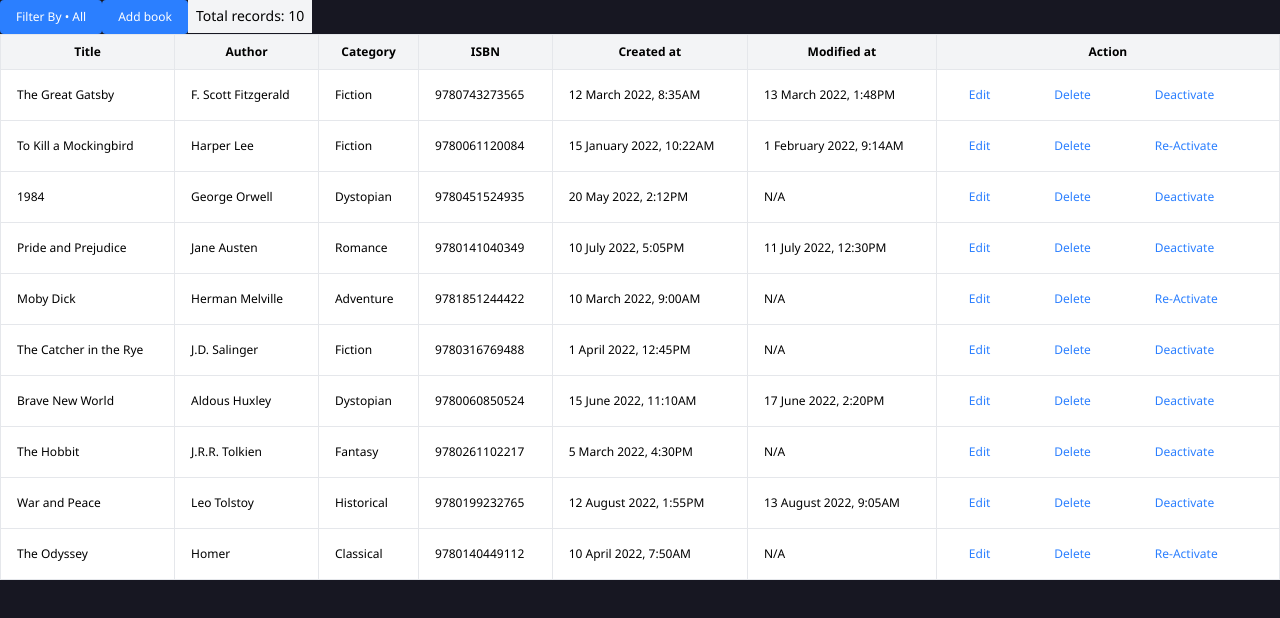
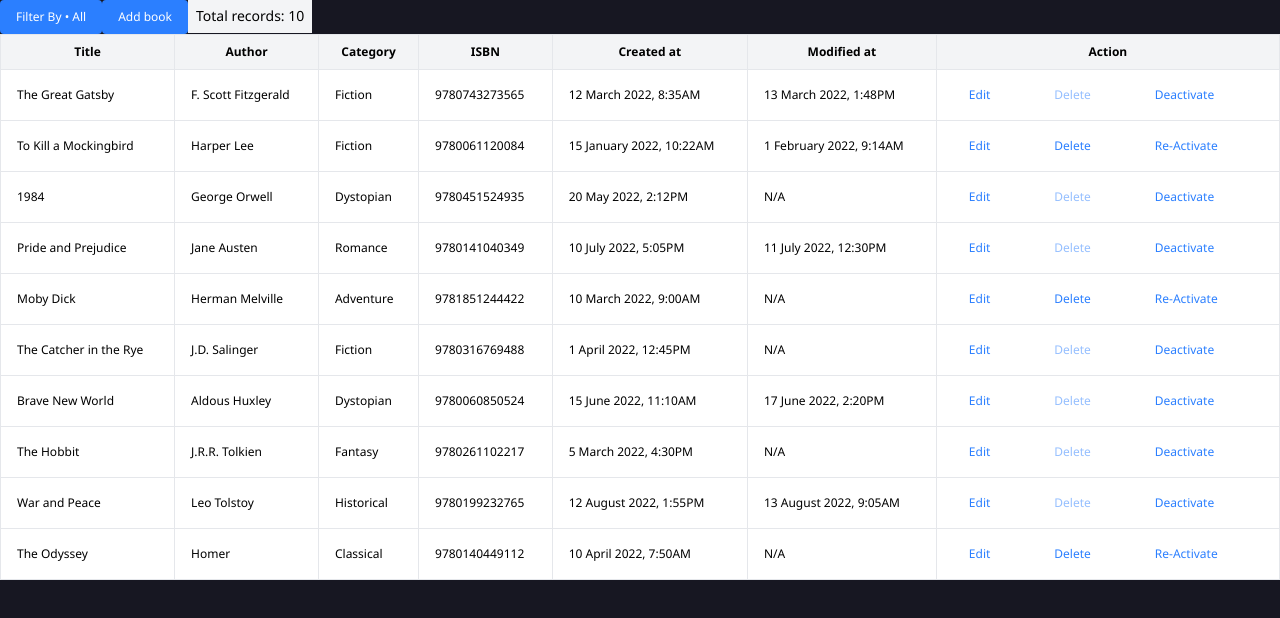
Before and after one commit to vladyslav-dev/BookListApp, a React (Vite) app: page /dashboard in a window 1280 px wide. Shown: the top 618 px of the page. Built offline with nearby package versions, Linux system fonts and the light colour scheme; data requests are answered from the project's data file.

Commit message:
Button should support disabled attribute

```diff
--- a/src/components/BookTable/BookTable.tsx
+++ b/src/components/BookTable/BookTable.tsx
@@ -113,13 +113,14 @@ const BookTable = () => {
                 render: (row: Book) => {
                     const { id, status } = row
 
-                    const actionName = status === BookStatus.ACTIVE ? 'Deactivate' : 'Re-Activate'
-                    const action = status === BookStatus.ACTIVE ? onBookDeactivate : onBookReactivate
+                    const isActive = status === BookStatus.ACTIVE
+                    const actionName = isActive ? 'Deactivate' : 'Re-Activate'
+                    const action = isActive ? onBookDeactivate : onBookReactivate
 
                     return (
                         <div className='flex space-x-8'>
                             <Button variant='link' onClick={() => onBookEdit(id)}>Edit</Button>
-                            <Button variant='link' onClick={() => onBookDelete(id)}>Delete</Button>
+                            <Button variant='link' onClick={() => onBookDelete(id)} disabled={isActive}>Delete</Button>
                             <Button variant='link' onClick={() => action(id)}>{actionName}</Button>
                         </div>
                     )
--- a/src/components/ui/Button.tsx
+++ b/src/components/ui/Button.tsx
@@ -2,21 +2,31 @@ import { ButtonHTMLAttributes, FC, PropsWithChildren } from 'react'
 
 interface ButtonProps extends ButtonHTMLAttributes<HTMLButtonElement> {
   variant?: 'primary' | 'link';
+  disabled?: boolean;
 }
 
-const Button: FC<PropsWithChildren<ButtonProps>> = ({ children, variant = 'primary', ...props }) => {
+const Button: FC<PropsWithChildren<ButtonProps>> = ({
+  children,
+  variant = 'primary',
+  disabled = false,
+  ...props
+}) => {
 
-  const baseStyles = 'inline-block px-4 py-2 rounded cursor-pointer';
+  const baseStyles = 'inline-block px-4 py-2 rounded';
 
   const variantStyles = {
     primary: 'bg-blue-500 text-white hover:bg-blue-600',
     link: 'bg-transparent text-blue-500 hover:text-blue-600',
   };
 
+  const disabledStyles = disabled
+    ? 'opacity-50 cursor-not-allowed' // Apply these styles when the button is disabled
+    : 'cursor-pointer';
+
   const buttonStyles = `${baseStyles} ${variantStyles[variant]}`;
 
   return (
-    <button className={`${buttonStyles} ${props.className}`} {...props}>{children}</button>
+    <button className={`${disabledStyles} ${buttonStyles} ${props.className ?? ''}`} {...props}>{children}</button>
   )
 }
 
```
